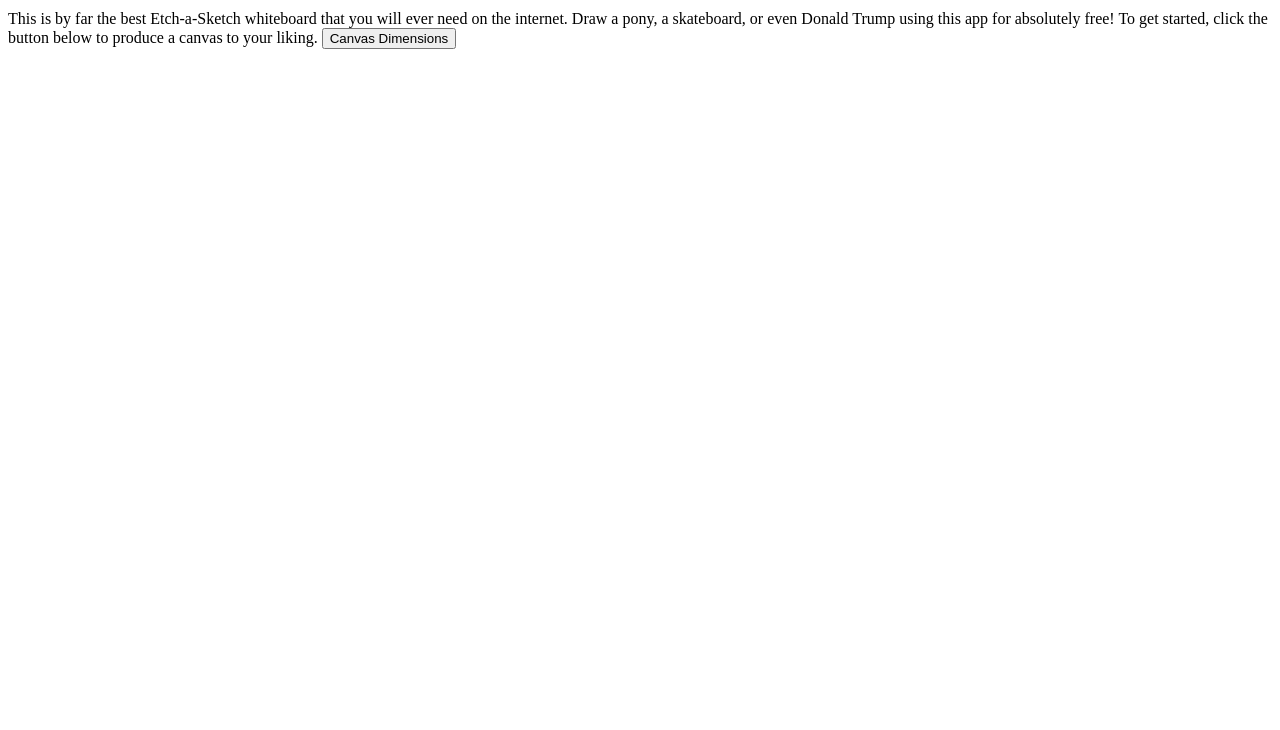
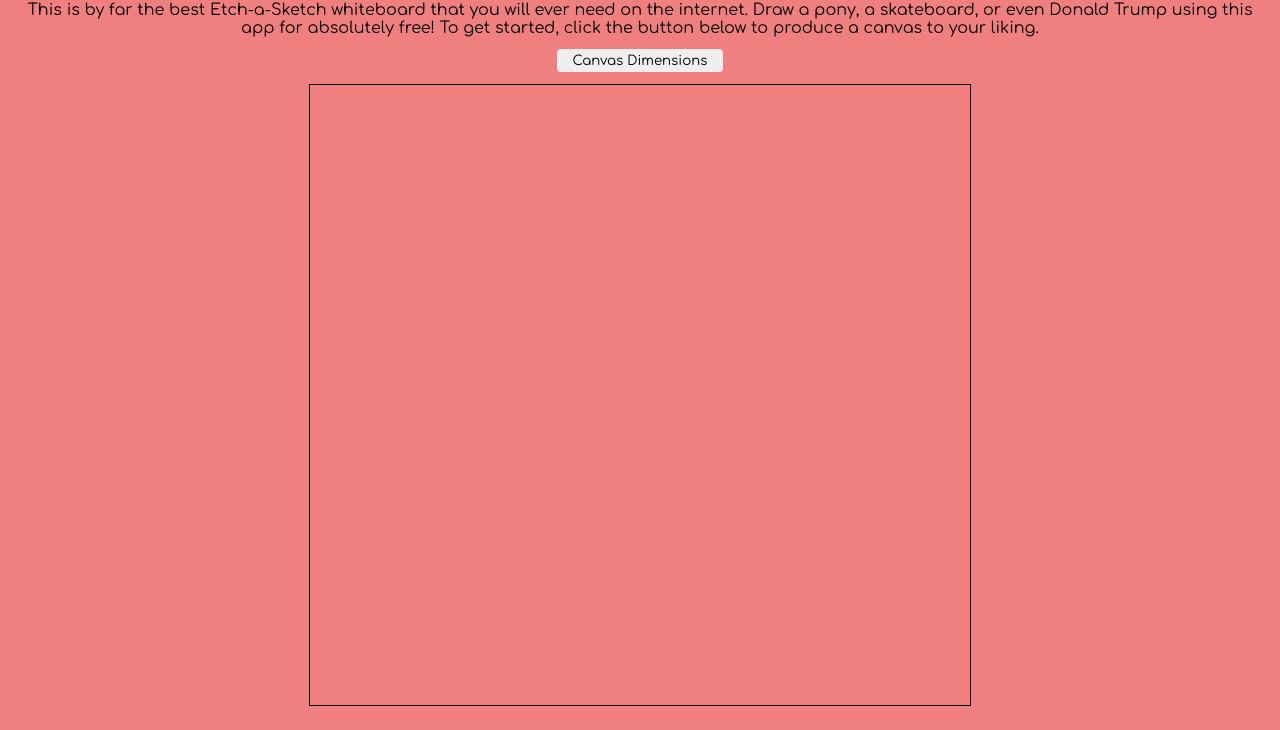
Before and after one commit to cdogcoder/etch-a-sketch, a plain HTML site: page index.html in a window 1280 px wide. Shown: the part 70-800 px from the top of the page. Drawn offline with Linux system fonts and the light colour scheme.

Commit message:
Add basic styling to elements in styles.css

```diff
--- a/index.html
+++ b/index.html
@@ -5,10 +5,13 @@
         <meta charset="UTF-8">
         <link rel="stylesheet" href="styles.css">
         <script src="script.js" defer></script>
+        <link rel="preconnect" href="https://fonts.googleapis.com">
+        <link rel="preconnect" href="https://fonts.gstatic.com" crossorigin>
+        <link href="https://fonts.googleapis.com/css2?family=Comfortaa:wght@300..700&family=Roboto:ital,wght@0,100;0,300;0,400;0,500;0,700;0,900;1,100;1,300;1,400;1,500;1,700;1,900&display=swap" rel="stylesheet">
     </head>
     <body>
         <h1>The Best Etch-a-Sketch</h1>
-        <p>This is by far the best Etch-a-Sketch whiteboard that you will ever need on the internet. Draw a pony, a skateboard, or even Donald Trump using this app for absolutely free! To get started, click the button below to produce a canvas to your liking.</h2>
+        <p>This is by far the best Etch-a-Sketch whiteboard that you will ever need on the internet. Draw a pony, a skateboard, or even Donald Trump using this app for absolutely free! To get started, click the button below to produce a canvas to your liking.</p>
         <button>Canvas Dimensions</button>
         <div></div>
     </body>
--- a/styles.css
+++ b/styles.css
@@ -0,0 +1,43 @@
+* {
+    padding: 0;
+    margin: 0;
+    box-sizing: border-box;
+    font-family: "Comfortaa", sans-serif;
+}
+
+body {
+    display: flex;
+    flex-direction: column;
+    align-items: center;
+    padding: 24px;
+    gap: 12px;
+    height: 100vh;
+    background-color: lightcoral;
+}
+
+h1, p {
+    text-align: center;
+}
+
+button {
+    display: block;
+    padding: 4px 16px;
+    border: none;
+    border-radius: 4px;
+}
+
+button:hover {
+    cursor: pointer;
+}
+
+button:active {
+    cursor: grabbing;
+    background-color: rgb(168, 168, 168);
+}
+
+div {
+    box-sizing: content-box;
+    width: 660px;
+    height: 660px;
+    border: 1px solid black;
+}
```
